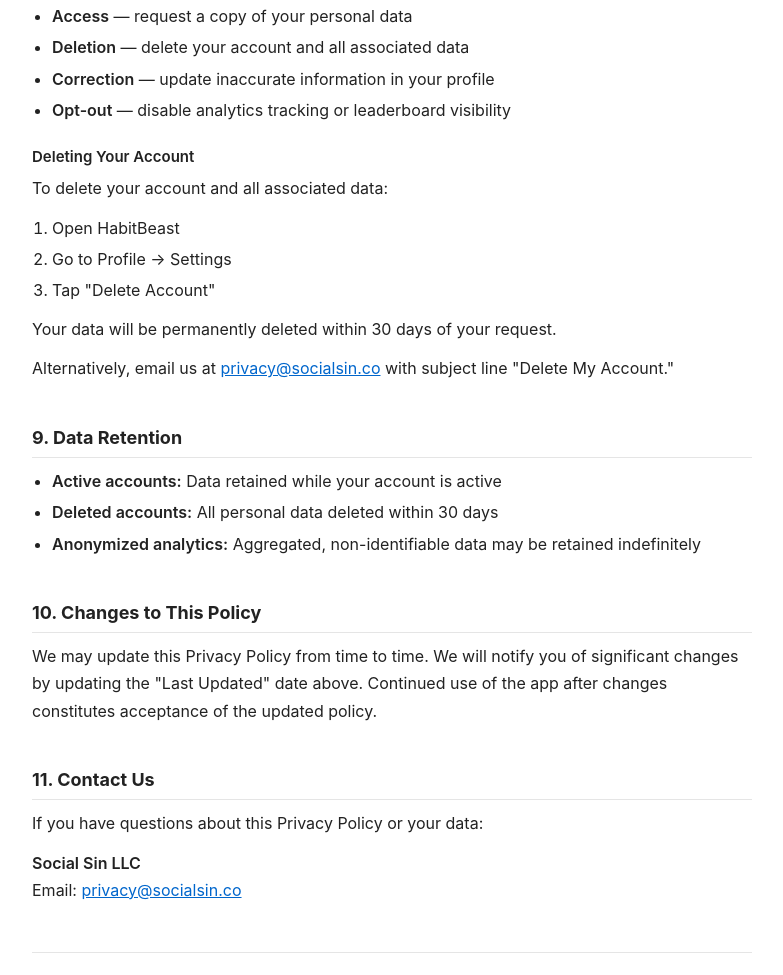
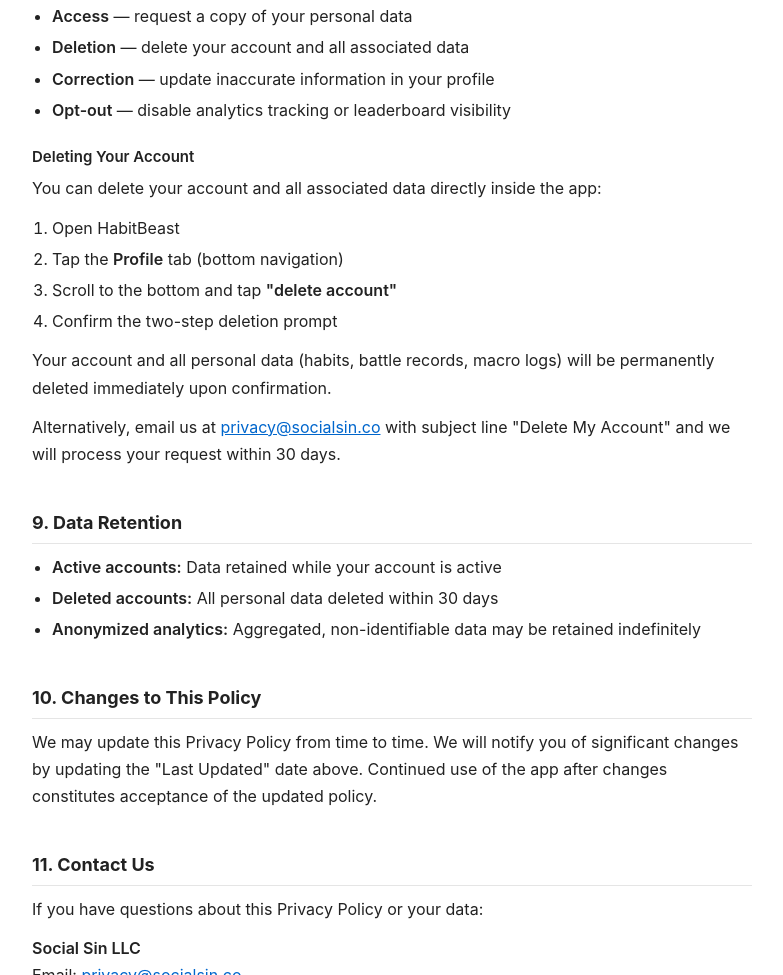
Before and after one commit to mschneider247/socialsinllc-habitbeast, a plain HTML site: page privacy-policy.html in a window 1280 px wide. Shown: the part 2513-3488 px from the top of the page, without its empty margins (248-1031 px from the left). Drawn offline with Linux system fonts and the light colour scheme.

Commit message:
Update with delete data button

```diff
--- a/privacy-policy.html
+++ b/privacy-policy.html
@@ -202,15 +202,16 @@
       <li><strong>Opt-out</strong> — disable analytics tracking or leaderboard visibility</li>
     </ul>
 
-    <h3>Deleting Your Account</h3>
-    <p>To delete your account and all associated data:</p>
+    <h3 id="deletion">Deleting Your Account</h3>
+    <p>You can delete your account and all associated data directly inside the app:</p>
     <ol>
       <li>Open HabitBeast</li>
-      <li>Go to Profile &rarr; Settings</li>
-      <li>Tap "Delete Account"</li>
+      <li>Tap the <strong>Profile</strong> tab (bottom navigation)</li>
+      <li>Scroll to the bottom and tap <strong>"delete account"</strong></li>
+      <li>Confirm the two-step deletion prompt</li>
     </ol>
-    <p>Your data will be permanently deleted within 30 days of your request.</p>
-    <p>Alternatively, email us at <a href="mailto:privacy@socialsin.co">privacy@socialsin.co</a> with subject line "Delete My Account."</p>
+    <p>Your account and all personal data (habits, battle records, macro logs) will be permanently deleted immediately upon confirmation.</p>
+    <p>Alternatively, email us at <a href="mailto:privacy@socialsin.co">privacy@socialsin.co</a> with subject line "Delete My Account" and we will process your request within 30 days.</p>
 
     <h2>9. Data Retention</h2>
     <ul>
```
